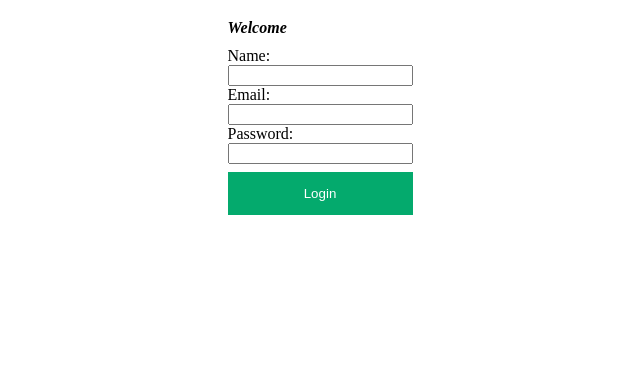
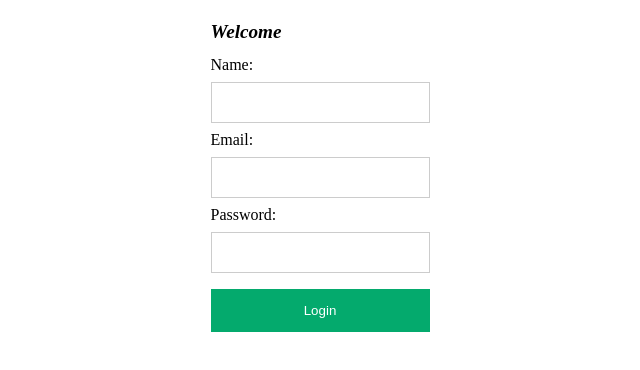
Before and after one commit to melanierolo/Build-A-Formik-Form, a React (Create React App) app: page / in a window 1280 px wide. Shown: the top 370 px of the page, without its empty margins (320-960 px from the left). Built offline with nearby package versions, Linux system fonts and the light colour scheme.

Commit message:
added style for input fields

```diff
--- a/src/App.css
+++ b/src/App.css
@@ -7,9 +7,19 @@
 .login__tittle {
     font-weight: bold;
     font-style: italic;
-    font-size: medium;
+    font-size: larger;
 
 }
+
+/* Full-width input fields */
+input[type=text], input[type=password] {
+    width: 100%;
+    padding: 12px 20px;
+    margin: 8px 0;
+    display: inline-block;
+    border: 1px solid #ccc;
+    box-sizing: border-box;
+  }
 
 /* Set a style for login button */
 #submitBtn {
--- a/src/App.js
+++ b/src/App.js
@@ -42,7 +42,7 @@ function App() {
           <input type="text" name="email" id="emailField" onChange={formik.handleChange} value={formik.values.email}/>
           {formik.errors.email ? <div id="emailError" style={{color:'red'}}>{formik.errors.email}</div> : null}
           <div>Password:</div>
-          <input type="text" name="password" id="pswField" onChange={formik.handleChange} value={formik.values.password}/><br/>
+          <input type="password" name="password" id="pswField" onChange={formik.handleChange} value={formik.values.password}/><br/>
           {formik.errors.password ? <div id="pswError" style={{color:'red'}}>{formik.errors.password}</div> : null}
           <button type="submit" id="submitBtn">Login</button>
         </form>
```
